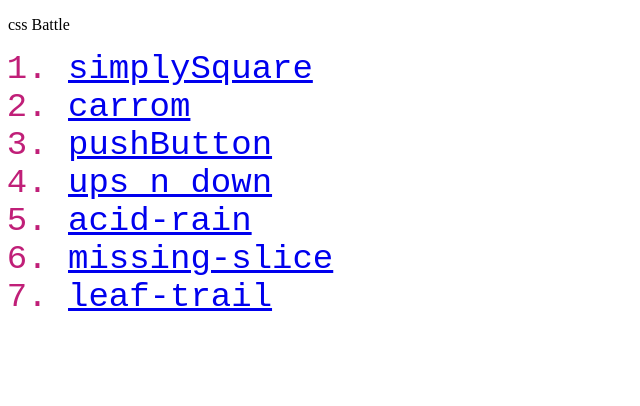
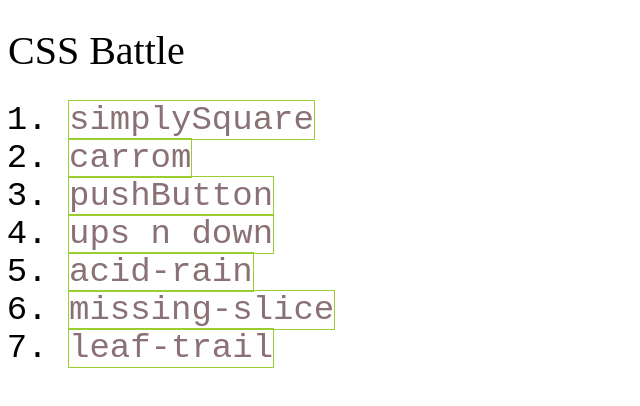
Before and after one commit to BISINIGISHIVANI/CSS-battle, a plain HTML site: page index.html in a window 1280 px wide. Shown: the whole page, without its empty margins (0-640 px from the left). Drawn offline with Linux system fonts and the light colour scheme.

Commit message:
changed tag

```diff
--- a/index.html
+++ b/index.html
@@ -8,7 +8,7 @@
     <link rel="stylesheet"href="styles.css">
 </head>
 <body>
-    <p>css Battle</p>
+    <h1>CSS Battle</h1>
     <ol>
         <li><a href="1pilot-battle/1-simplySquare/index.html">simplySquare</a></li>
         <li><a href=".//1pilot-battle/2-carrom/index.html">carrom</a></li>
--- a/styles.css
+++ b/styles.css
@@ -1,8 +1,16 @@
 ol>li{
     font-size: 34px;
     font-family: 'Courier New', Courier, monospace;
-    text-decoration: none;
-    color:rgb(192, 31, 120);
     margin-left: 20px;
 
 }
+h1{
+    font-size: 40px;
+    font-family: 'Times New Roman', Times, serif;
+    font-weight: 500;
+}
+a{
+    text-decoration: none;
+    color: rgb(138, 113, 117);
+    border:1px solid yellowgreen;
+}
```
